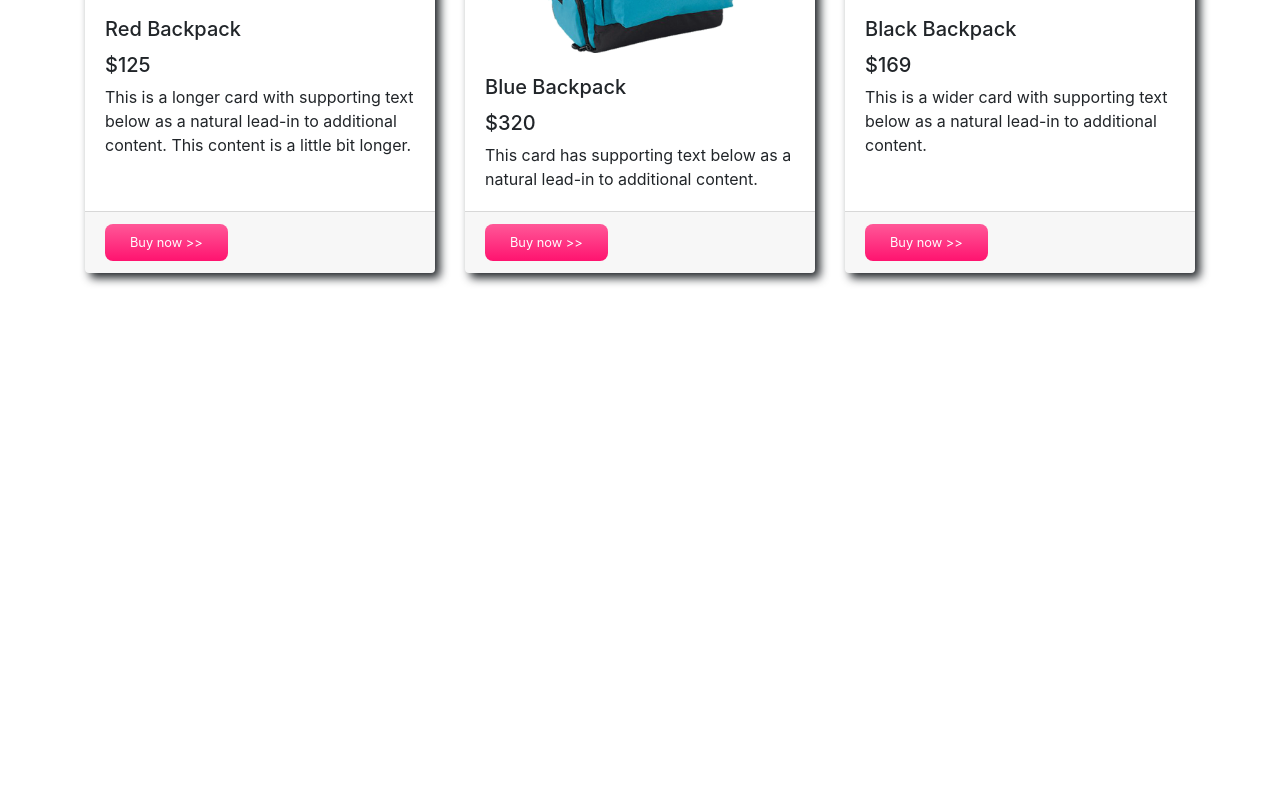
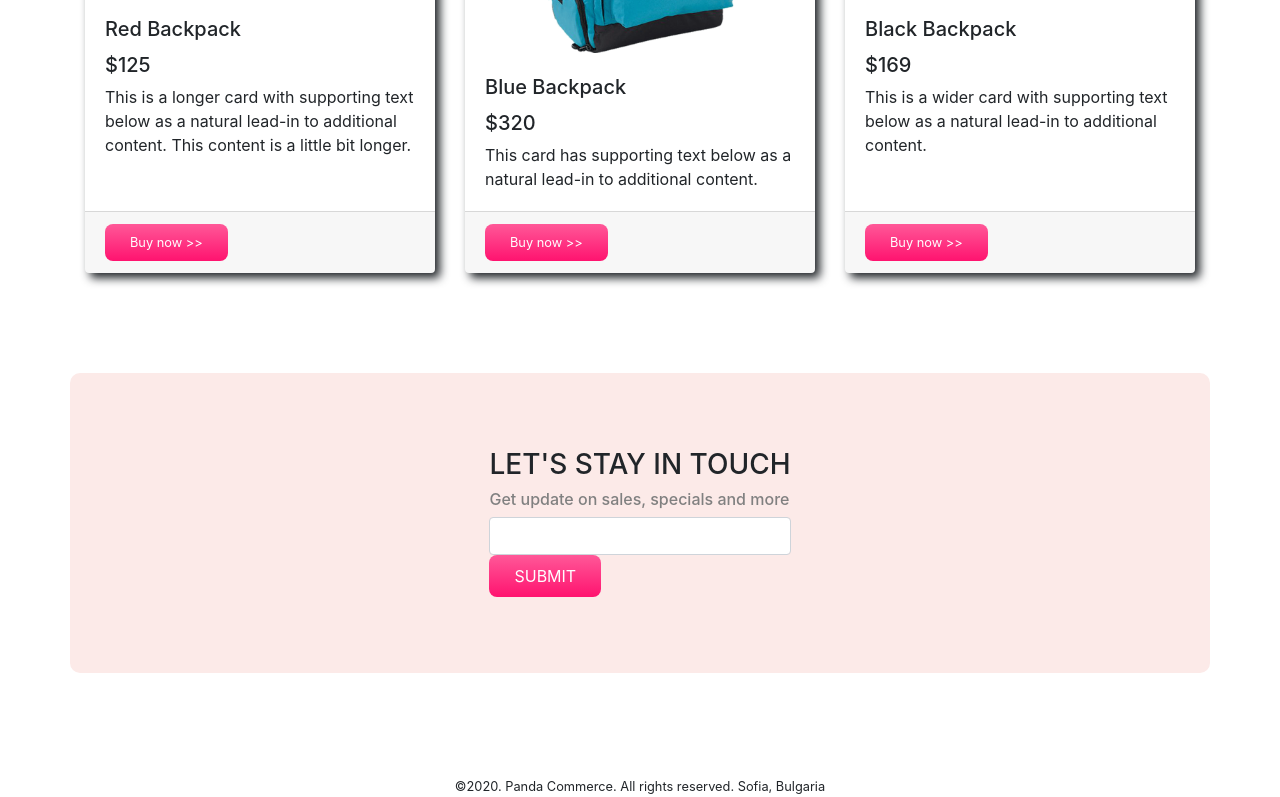
Before and after one commit to syedtarif/panda-commerce, a plain HTML site: page index.html in a window 1280 px wide. Shown: the part 1853-2650 px from the top of the page. Before the commit the page ends 2226 px from the top, so only its background shows below. Drawn offline with nearby package versions, Linux system fonts and the light colour scheme.

Commit message:
panda codding done

```diff
--- a/index.html
+++ b/index.html
@@ -28,7 +28,7 @@
                   <a class="nav-link" href="#backpack">Backpack</a>
                 </li>
                 <li class="nav-item">
-                  <a class="nav-link" href="#coontract us">contract us</a>
+                  <a class="nav-link" href="#contract-us">contract us</a>
                 </li>
               </ul>
             </div>
@@ -189,6 +189,19 @@
       </div>
     </div>
 
+    <div class="container d-flex align-items-center justify-content-center orange-bg" id="contract-us">
+      <div>
+        <h3>LET'S STAY IN TOUCH</h3>
+        <H6>Get update on sales, specials and more</H6>
+        <input class="form-control" type="text">
+        <button class="buy-now-button">SUBMIT</button>
+      </div>
+    </div>
+
+    <footer>
+      <small>©2020. Panda Commerce. All rights reserved. Sofia, Bulgaria</small>
+    </footer>
+
     <script src="https://code.jquery.com/jquery-3.4.1.slim.min.js" integrity="sha384-J6qa4849blE2+poT4WnyKhv5vZF5SrPo0iEjwBvKU7imGFAV0wwj1yYfoRSJoZ+n" crossorigin="anonymous"></script>
     <script src="https://cdn.jsdelivr.net/npm/popper.js@1.16.0/dist/umd/popper.min.js" integrity="sha384-Q6E9RHvbIyZFJoft+2mJbHaEWldlvI9IOYy5n3zV9zzTtmI3UksdQRVvoxMfooAo" crossorigin="anonymous"></script>
     <script src="https://stackpath.bootstrapcdn.com/bootstrap/4.4.1/js/bootstrap.min.js" integrity="sha384-wfSDF2E50Y2D1uUdj0O3uMBJnjuUD4Ih7YwaYd1iqfktj0Uod8GCExl3Og8ifwB6" crossorigin="anonymous"></script>
--- a/style.css
+++ b/style.css
@@ -42,3 +42,12 @@
     border:none;
     box-shadow: 5px 5px 10px;
 }
+#contract-us{
+    height:300px;
+}
+#contract-us h6{
+    color: gray;
+}
+footer{
+    text-align: center;
+}
```
